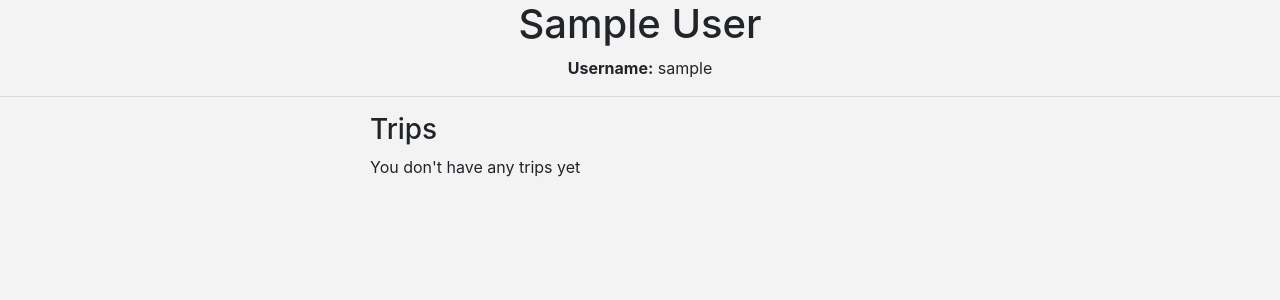
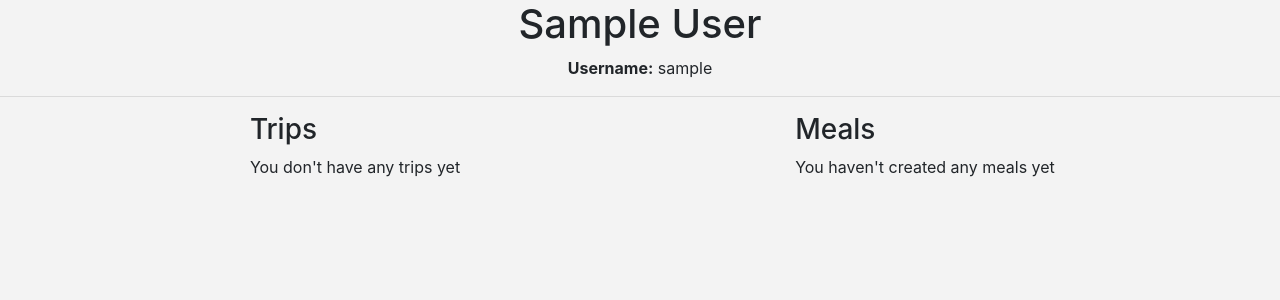
Before and after one commit to jakejg/Backcountry-Food-Planner, a Flask app: a page that uses templates/users/user_info.html in a window 1280 px wide. Shown: the part 76-376 px from the top of the page. Run offline with Flask 2, Linux system fonts and the light colour scheme; the visitor is signed in with stand-in values (Sample User, id 1); data comes from the database, SQL or seed files in the repository; data that the repository does not hold is empty; some libraries are stand-ins or nearby versions.

Commit message:
added a list of created meals to user info page

```diff
--- a/templates/users/user_info.html
+++ b/templates/users/user_info.html
@@ -7,8 +7,9 @@
 </ul>
 <hr>
 <div class="container">
-    <div class="row justify-content-center">
-        <div class="col-6">
+    <div class="row">
+        <div class="col-6 d-flex justify-content-center ">
+          <div>
             <h3>Trips</h3>
             {% if user.trips %}
              <ul>
@@ -26,7 +27,22 @@
              {% else %}
                <p>You don't have any trips yet</p>
              {% endif %}
-            {% endblock %}
+          </div>
+        </div>
+        <div class="col-6 d-flex justify-content-center">
+          <div>
+            <h3>Meals</h3>
+            {% if user.meals %}
+            <ul>
+              {% for meal in user.meals %}
+              <li>{{meal.title}}</li>
+              {% endfor %}
+            </ul>
+            {% else %}
+            <p>You haven't created any meals yet</p>
+            {% endif %}
           </div>
         </div>
     </div>
+</div>
+{% endblock %}
```
Lines whose indentation alone changed are shown as unchanged.
